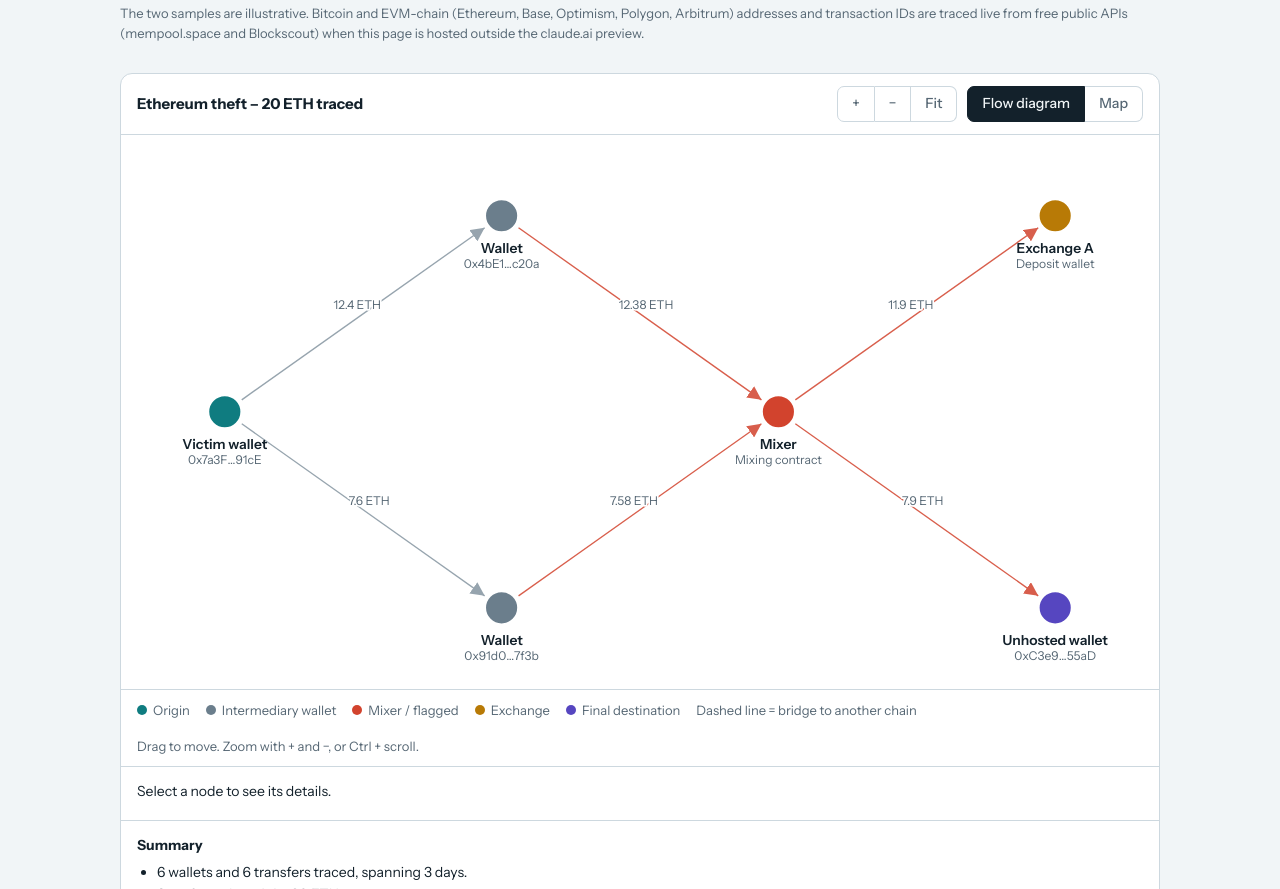
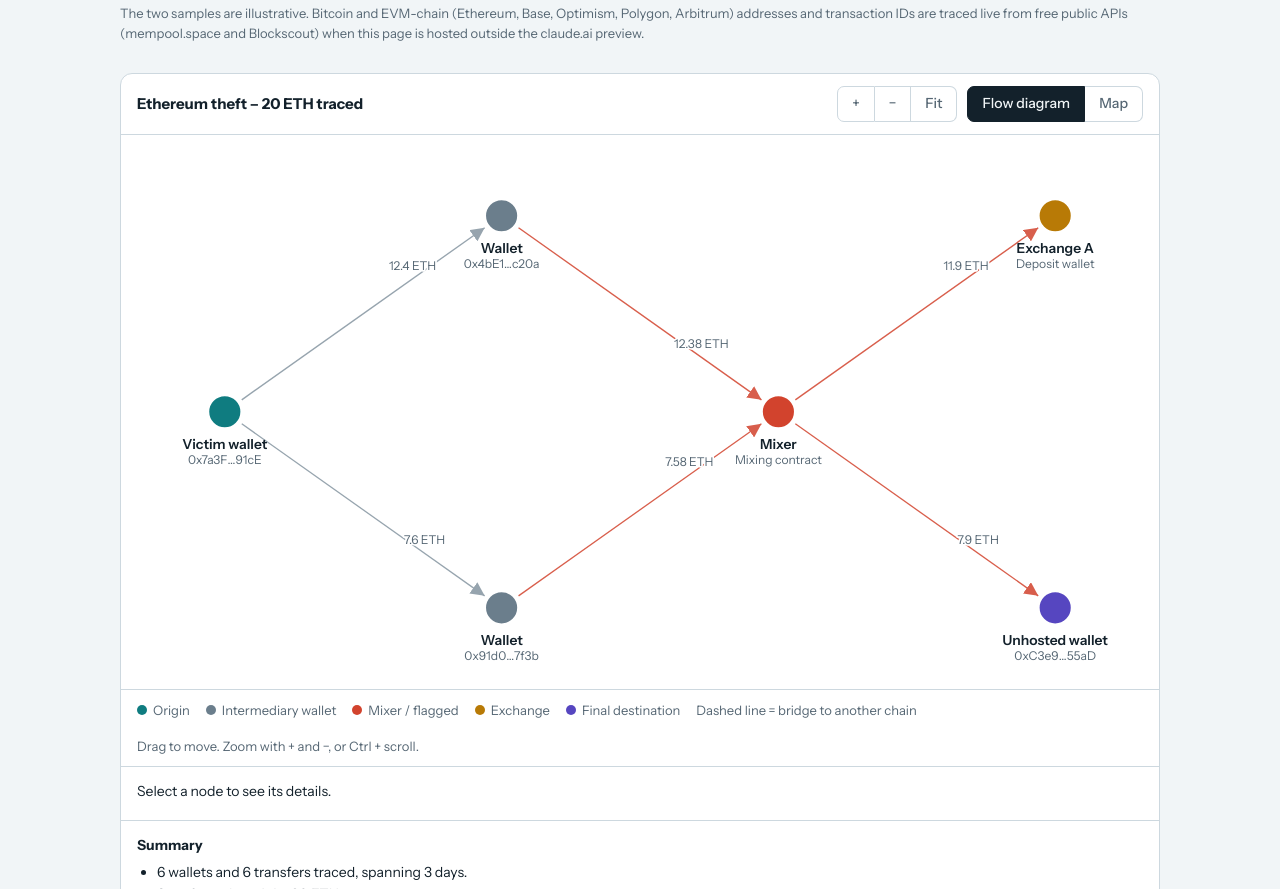
Before and after one commit to jjlala999/tracewell, a plain HTML site: page index.html in a window 1280 px wide. Shown: the part 457-1346 px from the top of the page. Drawn offline with nearby package versions, Linux system fonts and the light colour scheme.

Commit message:
Refactor render function and related logic

```diff
--- a/index.html
+++ b/index.html
@@ -38,7 +38,7 @@ button:focus-visible,input:focus-visible,a:focus-visible{outline:3px solid var(-
 .zm button,.seg button{background:transparent;color:var(--muted);border:1px solid var(--line);padding:6px 14px;font-size:14px;font-weight:500;border-radius:0}
 .seg button:first-child{border-radius:7px 0 0 7px}.seg button:last-child{border-radius:0 7px 7px 0;border-left:0}
 .seg button.on{background:var(--ink);color:var(--bg);border-color:var(--ink)}
-.canvas{overflow-x:auto}.zm{display:flex}.zm button:first-child{border-radius:7px 0 0 7px}.zm button:last-child{border-radius:0 7px 7px 0}.zm button+button{border-left:0}svg{max-height:75vh;cursor:grab}
+.canvas{overflow-x:auto}.zm{display:flex}.zm button:first-child{border-radius:7px 0 0 7px}.zm button:last-child{border-radius:0 7px 7px 0}.zm button+button{border-left:0}svg{cursor:grab}
 svg{display:block;min-width:760px;width:100%;height:auto}
 .am{paint-order:stroke;stroke:var(--panel);stroke-width:3px;stroke-linejoin:round}
 .lbl{fill:var(--ink);font-size:12px;font-weight:600}.sub{fill:var(--muted);font-size:10.5px}
@@ -202,12 +202,12 @@ $("svg").addEventListener("pointermove",function(ev){if(!DR.on)return;var dx=ev.
 ["pointerup","pointercancel"].forEach(function(t){$("svg").addEventListener(t,function(){DR.on=0;setTimeout(function(){DR.m=0},0)})});
 function split(s){var h=Math.ceil(s.length/2);return s.length>26?[s.slice(0,h),s.slice(h)]:[s]}
 function sub(p,L){return L.map(function(t,i){return'<text class="sub" text-anchor="middle" x="'+p[0]+'" y="'+(p[1]+45+i*12)+'">'+t+'</text>'}).join("")}
-function render(){var d=T[cur],P={},o="";ML=Math.max(3,Math.max.apply(0,d.n.map(function(n){return n[4]})));var cn={};d.n.forEach(function(n){cn[n[4]]=(cn[n[4]]||0)+1});W=Math.max(900,180+ML*240);H=Math.max(480,140+(Math.max.apply(0,Object.keys(cn).map(function(k){return cn[k]}))-1)*95);Z={x:0,y:0,s:1};vb();$("svg").style.minWidth="760px";d.n.forEach(function(n){P[n[0]]=pos(n)});
+function render(){var d=T[cur],P={},o="";ML=Math.max(3,Math.max.apply(0,d.n.map(function(n){return n[4]})));var cn={};d.n.forEach(function(n){cn[n[4]]=(cn[n[4]]||0)+1});W=Math.max(900,180+ML*240);H=Math.max(480,140+(Math.max.apply(0,Object.keys(cn).map(function(k){return cn[k]}))-1)*80);Z={x:0,y:0,s:1};vb();$("svg").style.minWidth="760px";d.n.forEach(function(n){P[n[0]]=pos(n)});
 o+='<defs><marker id="ar" viewBox="0 0 10 10" refX="10" refY="5" markerUnits="userSpaceOnUse" markerWidth="12" markerHeight="12" orient="auto"><path d="M0 0L10 5L0 10z" fill="var(--slate)"/></marker><marker id="arh" viewBox="0 0 10 10" refX="10" refY="5" markerUnits="userSpaceOnUse" markerWidth="12" markerHeight="12" orient="auto"><path d="M0 0L10 5L0 10z" fill="var(--flag)"/></marker></defs>';
 if(view=="map"){for(var x=40;x<=W-40;x+=(W-80)/12)o+='<line x1="'+x+'" x2="'+x+'" y1="30" y2="'+(H-20)+'" stroke="var(--grid)"/>';for(var y=40;y<=H-40;y+=(H-80)/6)o+='<line y1="'+y+'" y2="'+y+'" x1="40" x2="'+(W-40)+'" stroke="var(--grid)"/>';o+='<text class="sub" x="40" y="22">Estimated wallet locations (latitude/longitude grid)</text>'}
 d.e.forEach(function(e,i){var a=P[e[0]],b=P[e[1]],mx=(a[0]+b[0])/2,my=(a[1]+b[1])/2-(view=="map"?30:0),to=d.n.filter(function(n){return n[0]==e[1]})[0],hot=to[3]=="mixer"||d.n.filter(function(n){return n[0]==e[0]})[0][3]=="mixer";
 var u1=Math.hypot(mx-a[0],my-a[1])||1,u2=Math.hypot(b[0]-mx,b[1]-my)||1,sx=a[0]+(mx-a[0])/u1*18,sy=a[1]+(my-a[1])/u1*18,ex=b[0]-(b[0]-mx)/u2*18,ey=b[1]-(b[1]-my)/u2*18;o+='<path class="edge'+(hot?' hot':'')+(e[6]?' br':'')+'" d="M'+sx+' '+sy+'Q'+mx+' '+my+' '+ex+' '+ey+'" stroke-width="'+Math.min(2.5,1+e[2]/50)+'" marker-end="url(#'+(hot?'arh':'ar')+')"/>';
-var dx=b[0]-a[0],dy=b[1]-a[1],Ln=Math.hypot(dx,dy)||1,nx=-dy/Ln,ny=dx/Ln;if(ny>0||(ny==0&&nx<0)){nx=-nx;ny=-ny}var qx=(a[0]+2*mx+b[0])/4,qy=(a[1]+2*my+b[1])/4,an=Math.abs(nx)>.6?(nx>0?"start":"end"):"middle";o+='<text class="sub am" text-anchor="'+an+'" x="'+(qx+nx*9)+'" y="'+(qy+ny*9+3)+'">'+e[2]+' '+(e[4]||d.ch)+'</text>'});
+var dx=b[0]-a[0],dy=b[1]-a[1],Ln=Math.hypot(dx,dy)||1,nx=-dy/Ln,ny=dx/Ln;if(ny>0||(ny==0&&nx<0)){nx=-nx;ny=-ny}var qx=.09*a[0]+.42*mx+.49*b[0],qy=.09*a[1]+.42*my+.49*b[1],an=Math.abs(nx)>.6?(nx>0?"start":"end"):"middle";o+='<text class="sub am" text-anchor="'+an+'" x="'+(qx+nx*9)+'" y="'+(qy+ny*9+3)+'">'+e[2]+' '+(e[4]||d.ch)+'</text>'});
 d.n.forEach(function(n,i){var p=P[n[0]];o+='<g class="node" tabindex="0" data-i="'+i+'" role="button" aria-label="'+n[1]+'"><circle cx="'+p[0]+'" cy="'+p[1]+'" r="15" fill="'+col[n[3]]+'" stroke="var(--panel)" stroke-width="3"/><text class="lbl" text-anchor="middle" x="'+p[0]+'" y="'+(p[1]+32)+'">'+n[1]+'</text>'+sub(p,view=="map"?[n[8]].concat(split(n[2])):split(n[2]))+'</g>'});
 $("svg").innerHTML=o;$("ttl").textContent=d.t;fin(d);
 var nm={};d.n.forEach(function(n){nm[n[0]]=n[1]+" "+n[2]});
```
